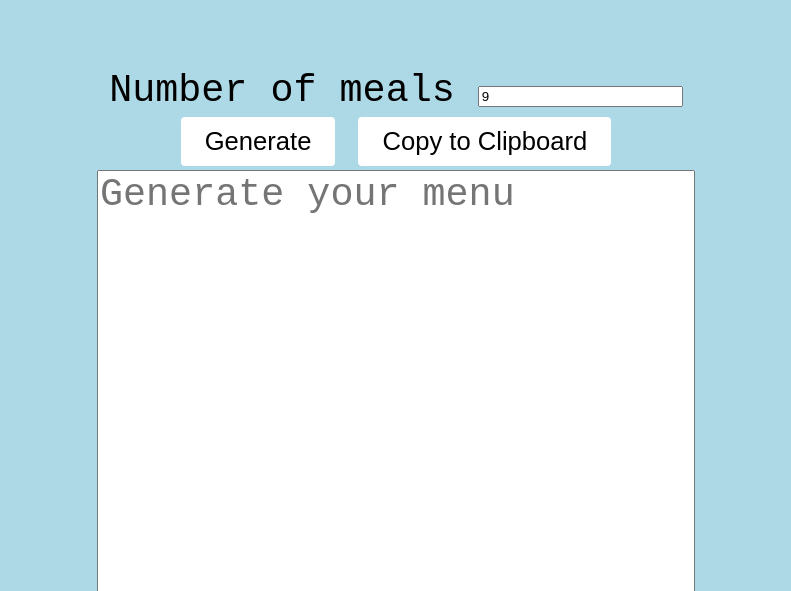
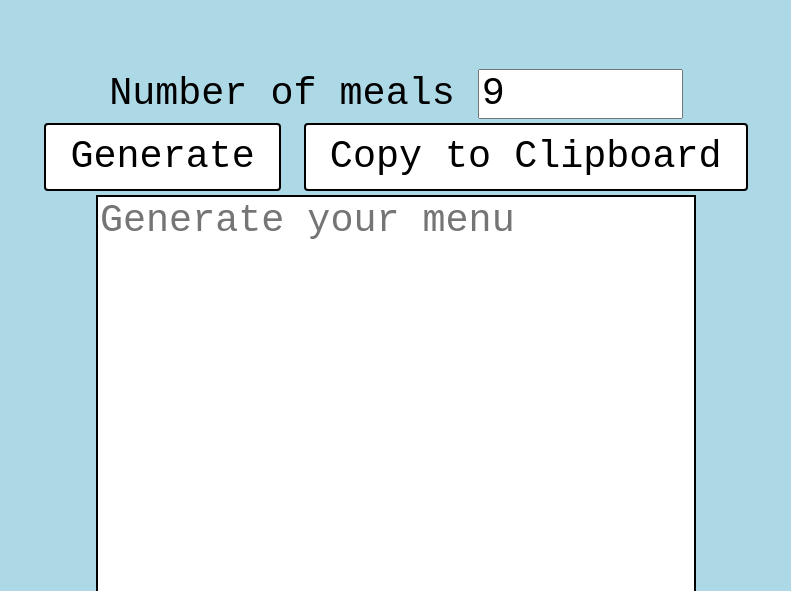
Before and after one commit to theovesy/menugenweb, a plain HTML site: page index.html in a window 1280 px wide. Shown: the part 209-800 px from the top of the page, without its empty margins (244-1035 px from the left). Drawn offline with Linux system fonts and the light colour scheme.

Commit message:
better styling

```diff
--- a/meals.js
+++ b/meals.js
@@ -2,7 +2,7 @@ const meals = [
 	{name: "Pates", weight: 1, max: 1},
 	{name: "Cordon Bleu", weight: 0.5, max: 1},
 	{name: "Carrotes", weight: 1, max: 3},
-	{name: "Riz-Chili", weight: 0.8, max: 2},
+	{name: "Riz-Chili", weight: 0.8, max: 1},
 	{name: "Ramen", weight: 0.2, max:1},
 	{name: "Saumon fumé", weight: 0.1, max:1},
 	{name: "Steak + Broccoli", weight:0.3, max:1},
--- a/style.css
+++ b/style.css
@@ -15,17 +15,19 @@ table {
 }
 textarea {
 	font-size: 3vw;
+	font-family: "Courier New", monospace;
+	border: 2px solid black;
 }
 button {
 	font-size: 3vw;
+	font-family: "Courier New", monospace;
 	background-color: white;
 	color: black;
-	border: 2px black;
+	border: 2px solid black;
 	padding: 10px 24px;
 	text-align: center;
 	text-decoration: bold;
 	display: inline-block;
-	font-size: 2vw;
 	border-radius: 4px;
 }
 button:hover {
@@ -36,4 +38,6 @@ button:active {
 }
 input {
 	width: 20%;
+	font-family: "Courier New", monospace;
+	font-size: 3vw;
 }
```
